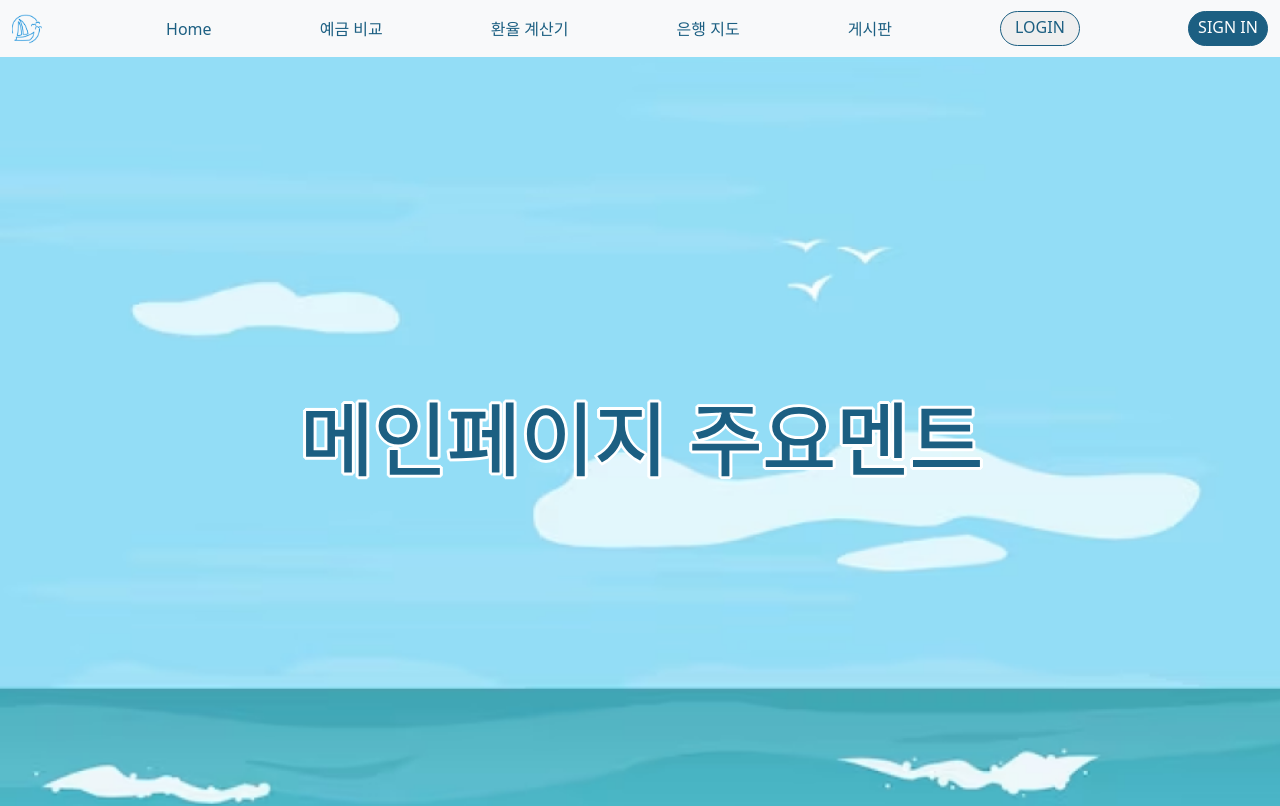
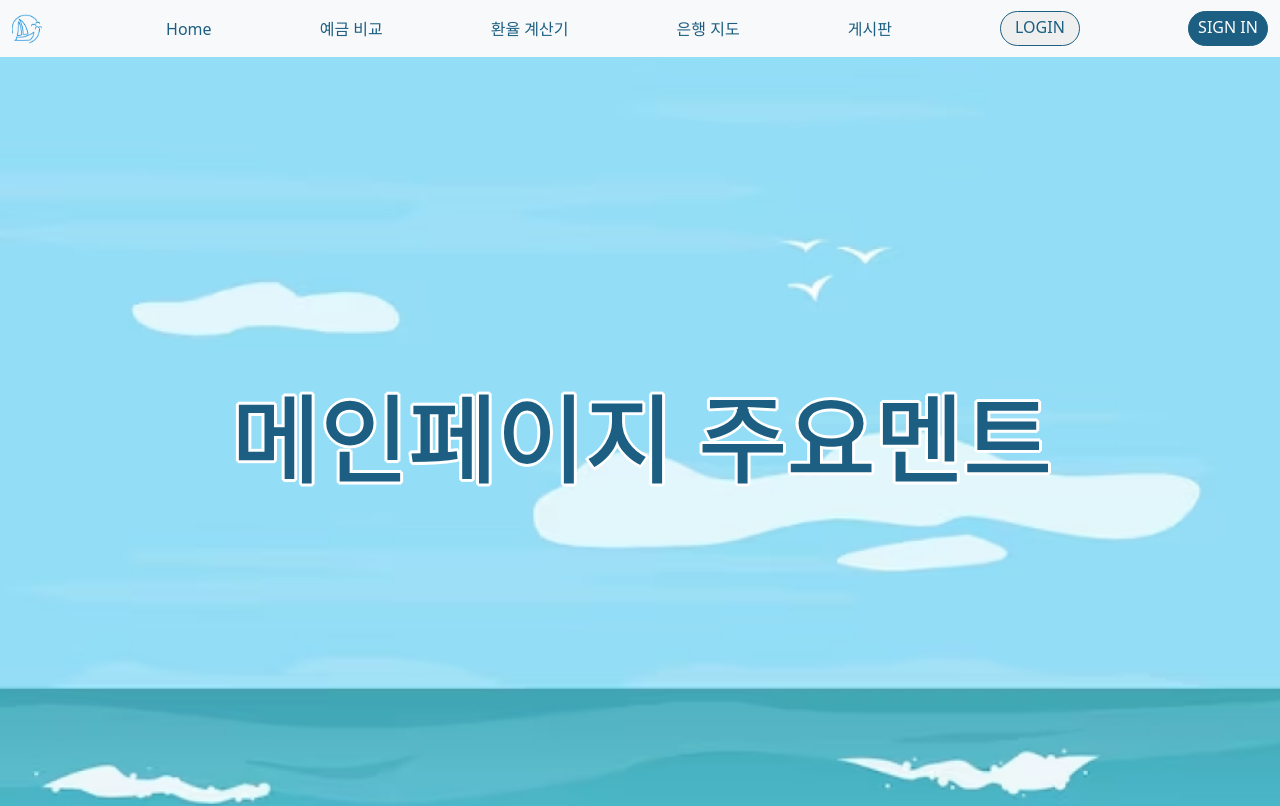
Before and after one commit to hhheeeeee/Bank-Sailor, a Vue app in the folder frontend/banksailor/: page / in a window 1280 px wide. Shown: the top 806 px of the page. Built offline with nearby package versions, Linux system fonts and the light colour scheme.

Commit message:
[FE] UPDATE : Homeview 메인 멘트 크기 더 크게 수정

```diff
--- a/frontend/banksailor/src/components/HomeViewUpperpage.vue
+++ b/frontend/banksailor/src/components/HomeViewUpperpage.vue
@@ -20,8 +20,9 @@
 }
 
 .title {
-  font-size: 5rem;
+  font-size: 6rem;
   color: #1c5f82;
+  /* font-size: 10rem; */
   -webkit-text-stroke-width: 2px;
   -webkit-text-stroke-color: white;
   font-weight: 900;
```
